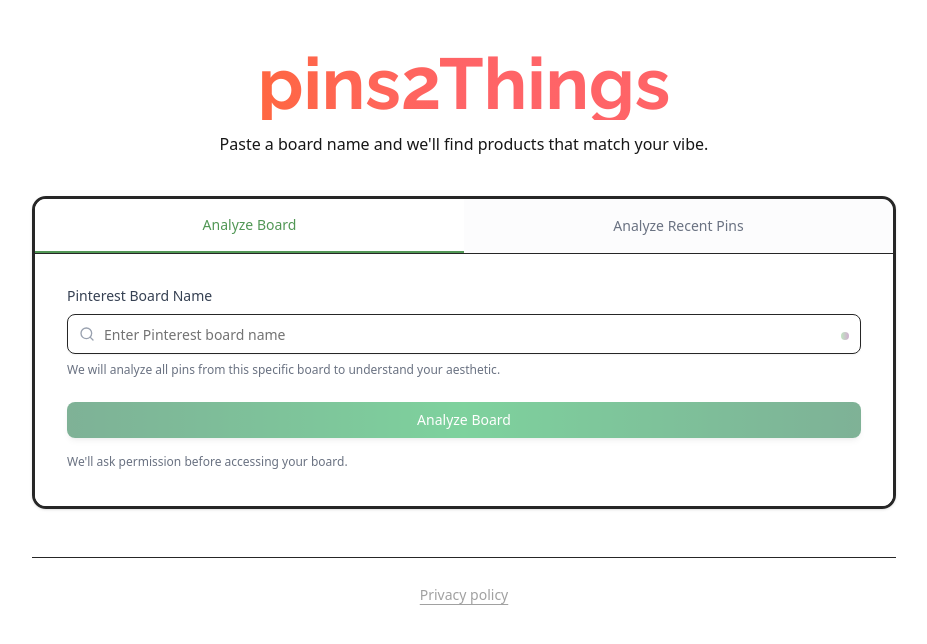
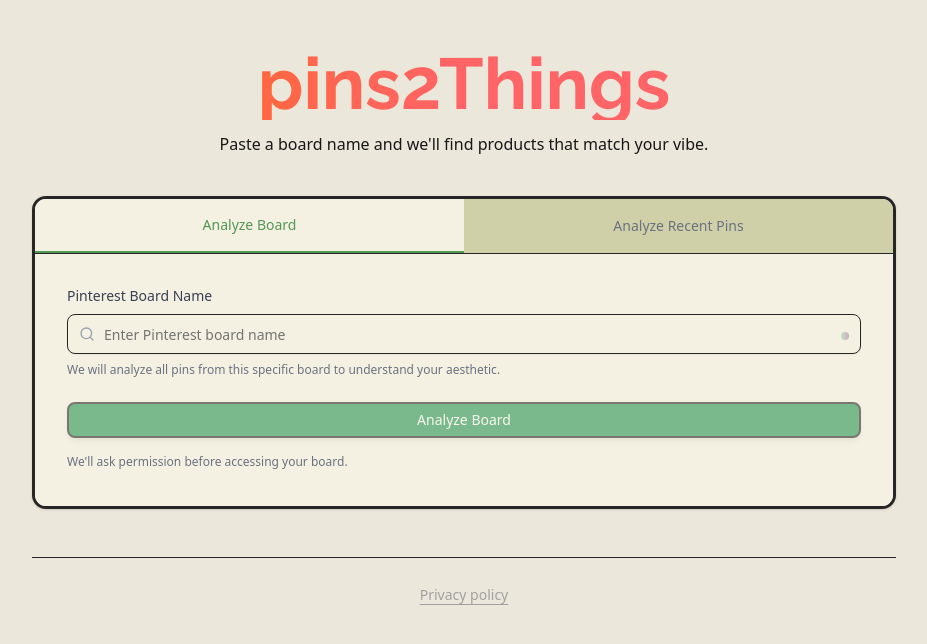
Before and after one commit to noor1711/pins2Things, a Next.js app in the folder frontend/: page / in a window 1280 px wide. Shown: the top 644 px of the page, without its empty margins (176-1103 px from the left). Built offline with nearby package versions, Linux system fonts and the light colour scheme; no server answers.

Commit message:
fix: ui updates

```diff
--- a/frontend/src/app/page.js
+++ b/frontend/src/app/page.js
@@ -95,7 +95,7 @@
   };
 
   return (
-    <div className="min-h-screen relative bg-cream text-white">
+    <div className="min-h-screen relative bg-[#ebe7da] text-white">
       <div className="container mx-auto px-4 py-12 max-w-4xl relative z-10">
         <ErrorMessage error={error} onDismiss={() => setError(null)} />
         <header className="mb-10 text-center">
@@ -108,15 +108,15 @@
           </p>
         </header>
 
-        <Card className="border-3 border-neutral-800 overflow-hidden bg-cream">
+        <Card className="border-3 border-neutral-800 overflow-hidden ">
           {/* Tab Navigation */}
           <div className="flex border-b border-neutral-800">
             <button
               onClick={() => setActiveTab("board")}
               className={`flex-1 px-6 py-4 text-sm font-medium transition-colors duration-200 ${
                 activeTab === "board"
-                  ? "text-[#519755] border-b-2 border-[#519755] bg-white"
-                  : "text-gray-500 hover:text-gray-700 bg-gray-50/50"
+                  ? "text-[#519755] border-b-2 border-[#519755] bg-[#f5f1e2]"
+                  : "text-gray-500 hover:text-gray-700 bg-[#d0d0a8]"
               }`}
               disabled={isLoading}
             >
@@ -126,8 +126,8 @@
               onClick={() => setActiveTab("pins")}
               className={`flex-1 px-6 py-4 text-sm font-medium transition-colors duration-200 ${
                 activeTab === "pins"
-                  ? "text-[#519755] border-b-2 border-[#519755] bg-white"
-                  : "text-gray-500 hover:text-gray-700 bg-gray-50/50"
+                  ? "text-[#519755] border-b-2 border-[#519755] bg-[#f5f1e2]"
+                  : "text-gray-500 hover:text-gray-700 bg-[#d0d0a8]"
               }`}
               disabled={isLoading}
             >
@@ -135,7 +135,7 @@
             </button>
           </div>
 
-          <CardContent className="p-6 md:p-8 bg-white">
+          <CardContent className="p-6 md:p-8 bg-[#f5f1e2]">
             <form onSubmit={handleFormSubmit} noValidate>
               {/* Board Tab Content */}
               {activeTab === "board" && (
@@ -192,7 +192,7 @@
                       id="pinCount"
                       value={pinCount}
                       onChange={(e) => setPinCount(e.target.value)}
-                      className="w-full px-3 py-2 h-10 bg-white text-gray-900 border border-neutral-800 rounded-md focus:border-[#519755] focus:ring-[#519755]/30 focus:ring-4 focus:outline-none disabled:opacity-50"
+                      className="w-full px-3 py-2 h-10 bg-[#ebe7da] text-gray-900 border border-neutral-800 rounded-md focus:border-[#519755] focus:ring-[#519755]/30 focus:ring-4 focus:outline-none disabled:opacity-50"
                       disabled={isLoading}
                     >
                       <option value="5">5 pins</option>
@@ -210,7 +210,7 @@
               {/* Submit Button */}
               <Button
                 type="submit"
-                className="w-full text-white bg-gradient-to-r from-green-800 via-green-600 to-green-800 hover:opacity-90 shadow-md py-3 mt-6"
+                className="w-full text-white border-2 border-black bg-green-700 hover:bg-green-600 shadow-md py-3 mt-6"
                 disabled={
                   (activeTab === "board" && !boardName.trim()) || isLoading
                 }
--- a/frontend/src/components/RecommendationsGrid.jsx
+++ b/frontend/src/components/RecommendationsGrid.jsx
@@ -30,7 +30,7 @@
         {items.map((item) => (
           <Card
             key={item.id}
-            className="border border-2 overflow-hidden border-neutral-800 bg-cream rounded-xl transition-transform duration-200 hover:-translate-y-0.5"
+            className="border border-2 overflow-hidden border-neutral-800 bg-[#f5f1e2] rounded-xl transition-transform duration-200 hover:-translate-y-0.5"
           >
             <CardContent className="p-0">
               <div className="relative overflow-hidden">
@@ -55,7 +55,7 @@
                   href={item?.link || "#"}
                   className="block"
                 >
-                  <Button className="w-full text-neutral-100 bg-gradient-to-r from-blue-600 to-blue-800 hover:from-blue-800 hover:to-blue-600">
+                  <Button className="w-full text-neutral-100 border-2 border-black bg-green-700 hover:bg-green-600">
                     View
                   </Button>
                 </Link>
```
